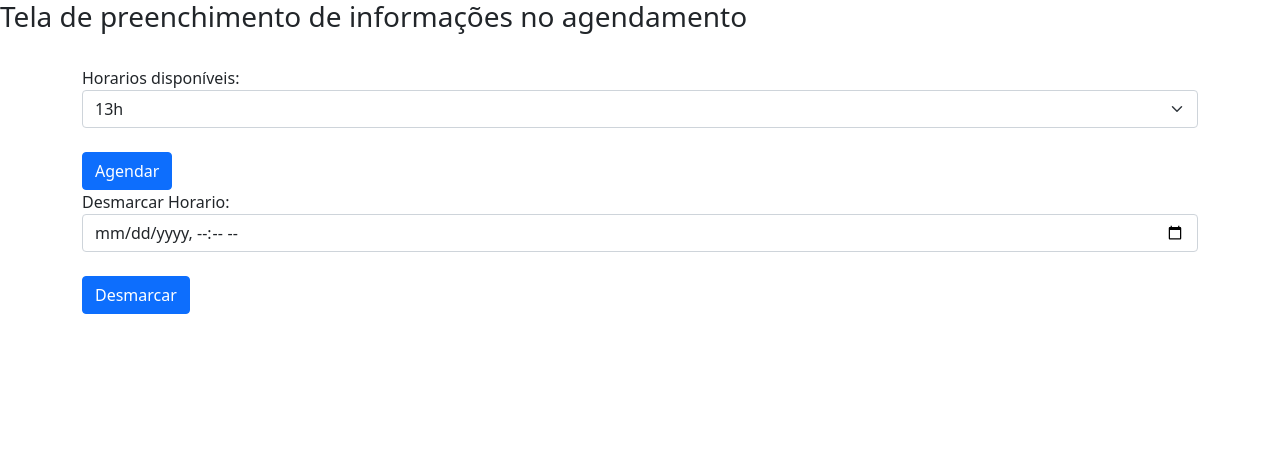
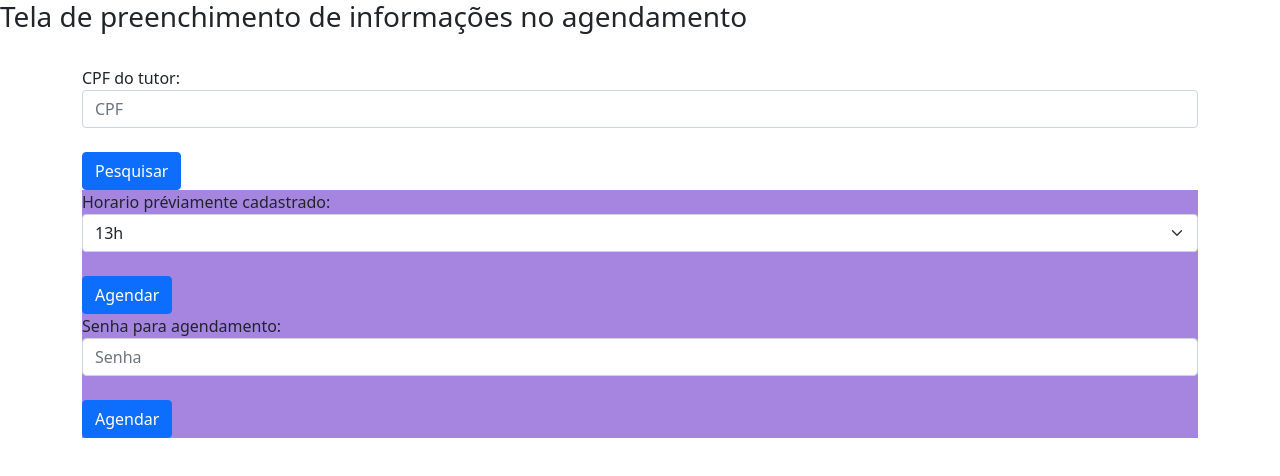
Before and after one commit to IuriAugusto397/aulaDSWFadergs, a plain HTML site: page telaDePreenchimento.html in a window 1280 px wide. Drawn offline with nearby package versions, Linux system fonts and the light colour scheme.

Commit message:
adicionando style e fluxos

```diff
--- a/telaDePreenchimento.html
+++ b/telaDePreenchimento.html
@@ -6,8 +6,12 @@
     <body>
         <h3>Tela de preenchimento de informações no agendamento</h3></br>
             <div class="container">
-                <form>
-                    <label>Horarios disponíveis: </label>
+                <label>CPF do tutor: </label>
+                <input class="form-control" name="txCPF" type="number" placeholder="CPF"></input> <br/>
+                <button class="btn btn-primary" type="submit">Pesquisar</button></br>
+                <form >
+                    <p style="background-color: rgb(165, 133, 224);">
+                    <label>Horario préviamente cadastrado: </label>
                     <select class="form-select" id="hora" name="hora">
                     <option>13h</option>
                     <option>15h</option>
@@ -15,9 +19,9 @@
                     <option>17h</option>
                     </select> </br>
                     <button class="btn btn-primary" type="submit">Agendar</button></br>
-                    <label>Desmarcar Horario: </label> </br>
-                    <input class="form-control" type="datetime-local"></br>
-                    <button class="btn btn-primary" type="submit">Desmarcar</button>
+                    <label>Senha para agendamento:</label> <input class="form-control" name="txNome" type="password" placeholder="Senha"></input> <br/>
+                    <button class="btn btn-primary" type="submit">Agendar</button></br>
+                    </p>
                 </form>
 
 
```
Also changed, not shown: agenda.html (+5 -2 lines), cadastroCidade.html (+6 -1 lines), cadastroCliente.html (+3 -1 lines), cadastroEstado.html (+3 -1 lines), cadastroPais.html (+3 -1 lines), cadastroPets.html (+3 -1 lines), images/TesteImage.jpg (added).
